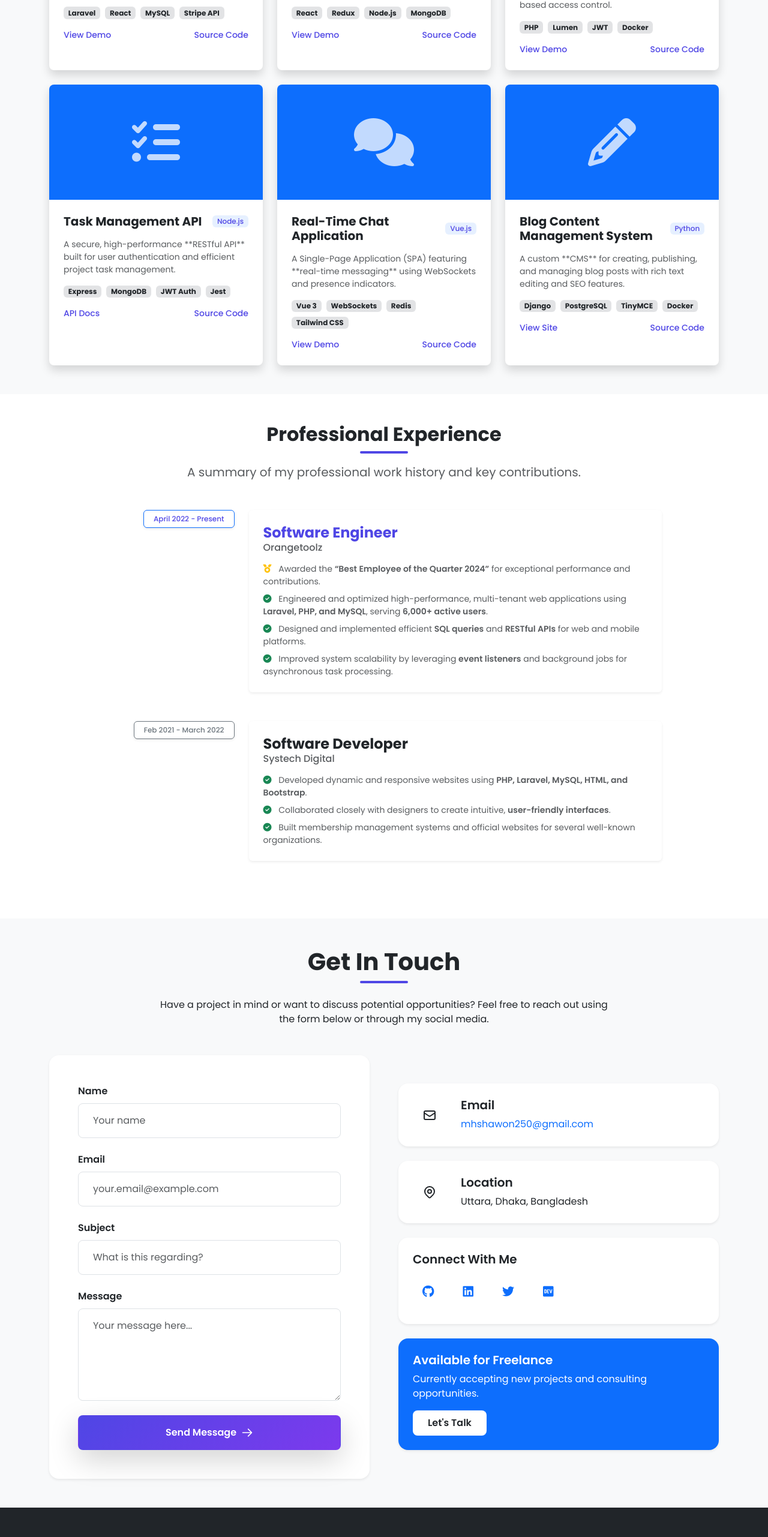
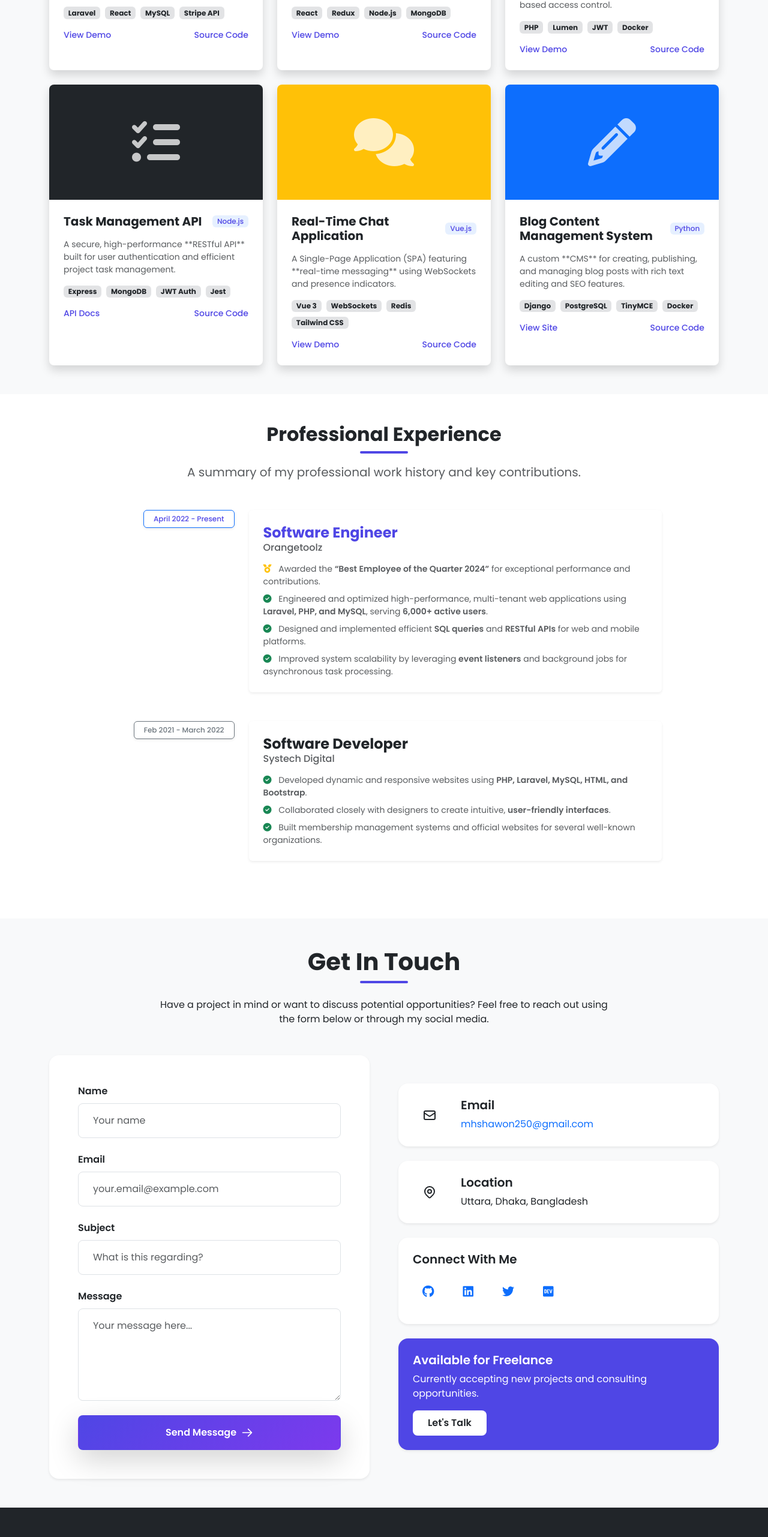
Before and after one commit to mehedi250/portfolio, a plain HTML site: page index.html in a window 1280 px wide. Shown: the part 3525-6087 px from the top of the page at 60% size. Drawn offline with Linux system fonts and the light colour scheme.

Commit message:
Fix: color

```diff
--- a/assets/css/style.css
+++ b/assets/css/style.css
@@ -47,6 +47,10 @@ body {
 
 .text-color-primary {
     color: var(--primary-color) !important;
+}
+
+.bg-color-primary {
+    background-color: var(--primary-color);
 }
 
 .code-font {
--- a/index.html
+++ b/index.html
@@ -630,7 +630,7 @@
 
                 <div class="col-md-6 col-lg-4">
                     <div class="project-card bg-white rounded-3 overflow-hidden shadow h-100">
-        <div class="h-auto bg-primary position-relative d-flex align-items-center justify-content-center"
+                        <div class="h-auto bg-dark position-relative d-flex align-items-center justify-content-center"
                             style="min-height: 12rem;">
                             <i class="fas fa-tasks text-white opacity-75" style="font-size: 5rem;"></i>
                         </div>
@@ -658,7 +658,7 @@
 
                 <div class="col-md-6 col-lg-4">
                     <div class="project-card bg-white rounded-3 overflow-hidden shadow h-100">
-        <div class="h-auto bg-primary position-relative d-flex align-items-center justify-content-center"
+                        <div class="h-auto bg-warning position-relative d-flex align-items-center justify-content-center"
                             style="min-height: 12rem;">
                             <i class="fas fa-comments text-white opacity-75" style="font-size: 5rem;"></i>
                         </div>
@@ -947,7 +947,7 @@
                             </div>
                         </div>
 
-                        <div class="bg-primary p-4 rounded-4 shadow-sm text-white">
+                        <div class="bg-color-primary p-4 rounded-4 shadow-sm text-white">
                             <h3 class="fs-5 fw-semibold mb-2">Available for Freelance</h3>
                             <p class="mb-3">Currently accepting new projects and consulting opportunities.</p>
                             <a href="#" class="btn bg-white text-dark px-4 py-2 rounded-3 fw-semibold">
```
Lines whose indentation alone changed are shown as unchanged.
